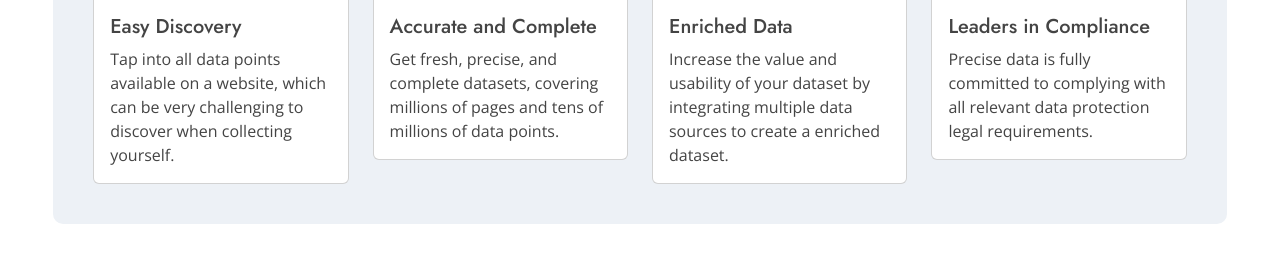
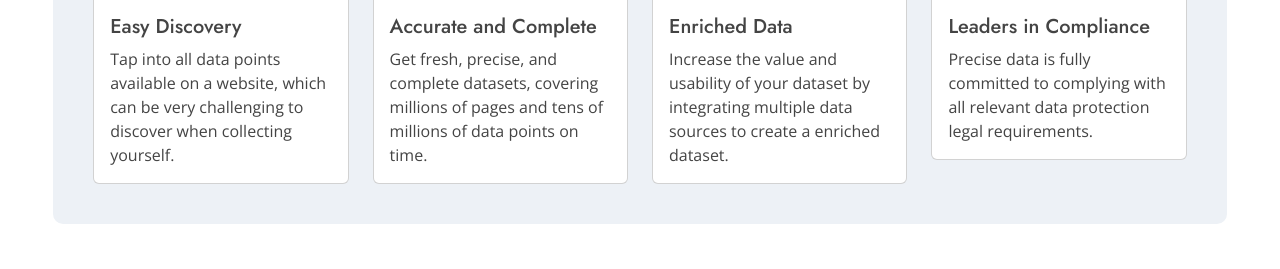
Before and after one commit to JenilAkoliya/precisedata, a Django app: page /datasets/ in a window 1280 px wide. Shown: the part 2737-3006 px from the top of the page. Run offline with Django 4.2, Linux system fonts and the light colour scheme; some libraries are stand-ins or nearby versions.

Commit message:
Update datasets.html

```diff
--- a/preciseweb/templates/datasets.html
+++ b/preciseweb/templates/datasets.html
@@ -4,7 +4,7 @@
 
 <head>
     <meta charset="utf-8">
-    <meta content="width=device-width, initial-scale=0.9" name="viewport">
+    <meta content="width=device-width, initial-scale=1.0" name="viewport">
 
     <title>Precise data | Datasets</title>
     <meta content="" name="description">
@@ -1063,7 +1063,7 @@
                             <div class="card-body">
                                 <h5 class="card-title">Accurate and Complete</h5>
                                 <p class="card-text">Get fresh, precise, and complete datasets, covering millions of
-                                    pages and tens of millions of data points.</p>
+                                    pages and tens of millions of data points on time.</p>
                             </div>
                         </div>
                     </div>
```
